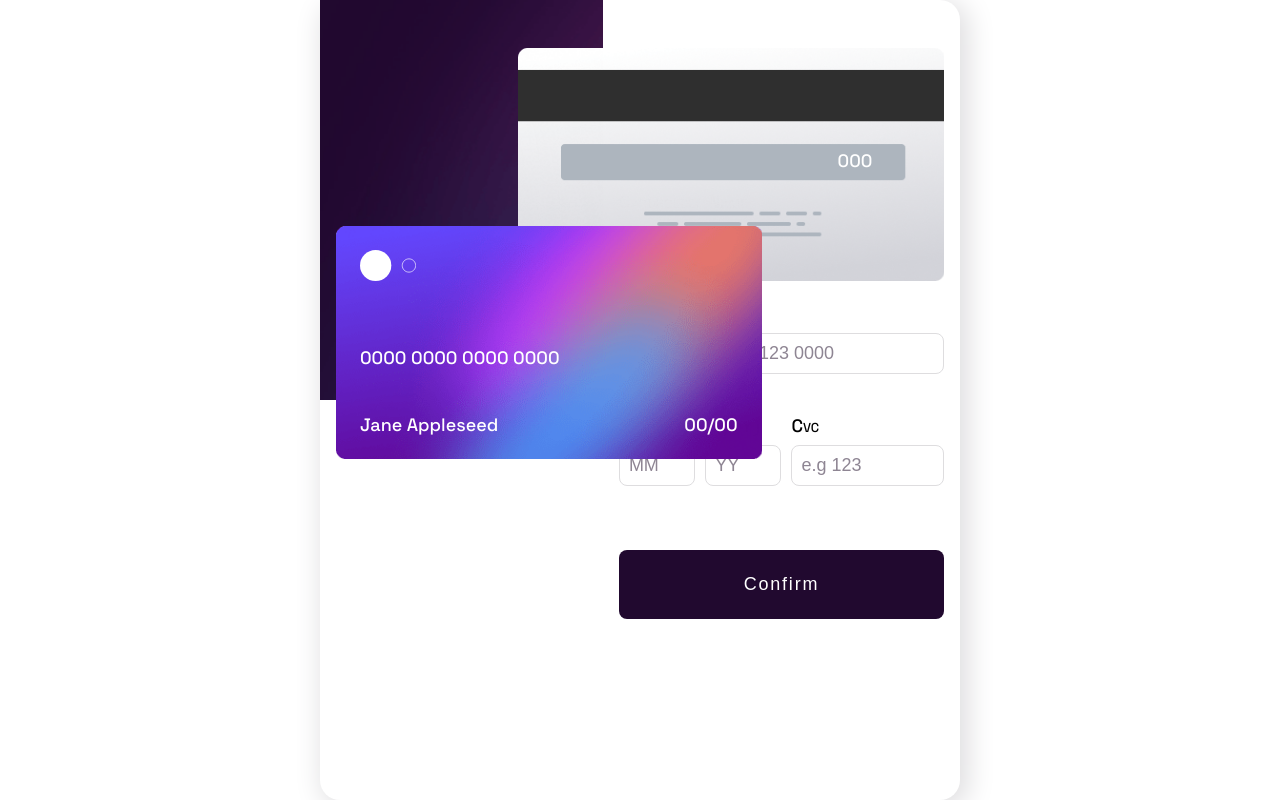
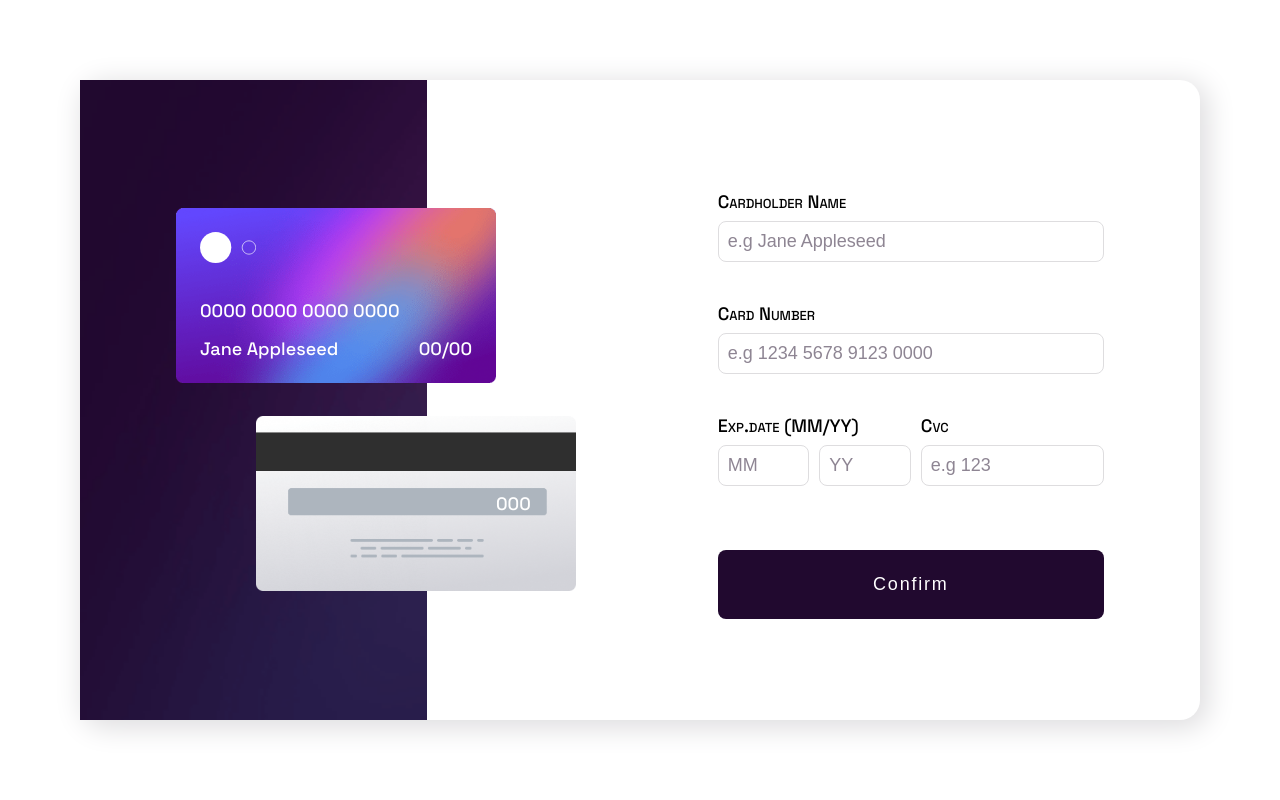
Before and after one commit to Annalisa11/interactive-card-details-form, a React (Create React App) app: page / in a window 1280 px wide. Built offline with nearby package versions, Linux system fonts and the light colour scheme.

Commit message:
responsive design - design for desktop

```diff
--- a/src/App.scss
+++ b/src/App.scss
@@ -26,6 +26,8 @@
 
   @media (min-width: 600px) {
     flex-direction: row;
+    width: 70rem;
+    height: 40rem;
   }
 }
 
@@ -40,12 +42,21 @@
   @media (min-width: 480px) {
     height: 25rem;
   }
+  @media (min-width: 600px) {
+    height: 40rem;
+    width: 35%;
+  }
 }
 
 .form {
   align-items: center;
   margin: 0 1rem;
   width: 100%;
+
+  @media (min-width: 600px) {
+    width: 50%;
+    margin: auto 6rem auto auto;
+  }
 }
 
 .card-form {
--- a/src/components/Cards/Cards.scss
+++ b/src/components/Cards/Cards.scss
@@ -15,6 +15,17 @@
   @media (min-width: 480px) {
     top: 3rem;
   }
+
+  @media (min-width: 600px) {
+    width: 25rem;
+    margin: 0 auto 0 5rem;
+    // border: 1px solid yellow;
+    height: 100%;
+    justify-content: space-between;
+    top: 0;
+    padding: 8rem 0;
+  }
+
   .card-front {
     @include card("./images/bg-card-front.png");
     position: relative;
@@ -23,6 +34,13 @@
     display: flex;
     flex-direction: column;
     justify-content: space-between;
+    order: 1;
+
+    @media (min-width: 600px) {
+      top: 0;
+      width: 80%;
+      order: 0;
+    }
 
     img {
       height: 60%;
@@ -39,6 +57,12 @@
     @include card("./images/bg-card-back.png");
     align-self: flex-end;
     position: relative;
+    order: 0;
+
+    @media (min-width: 600px) {
+      width: 80%;
+      order: 1;
+    }
 
     .pin {
       position: absolute;
```
